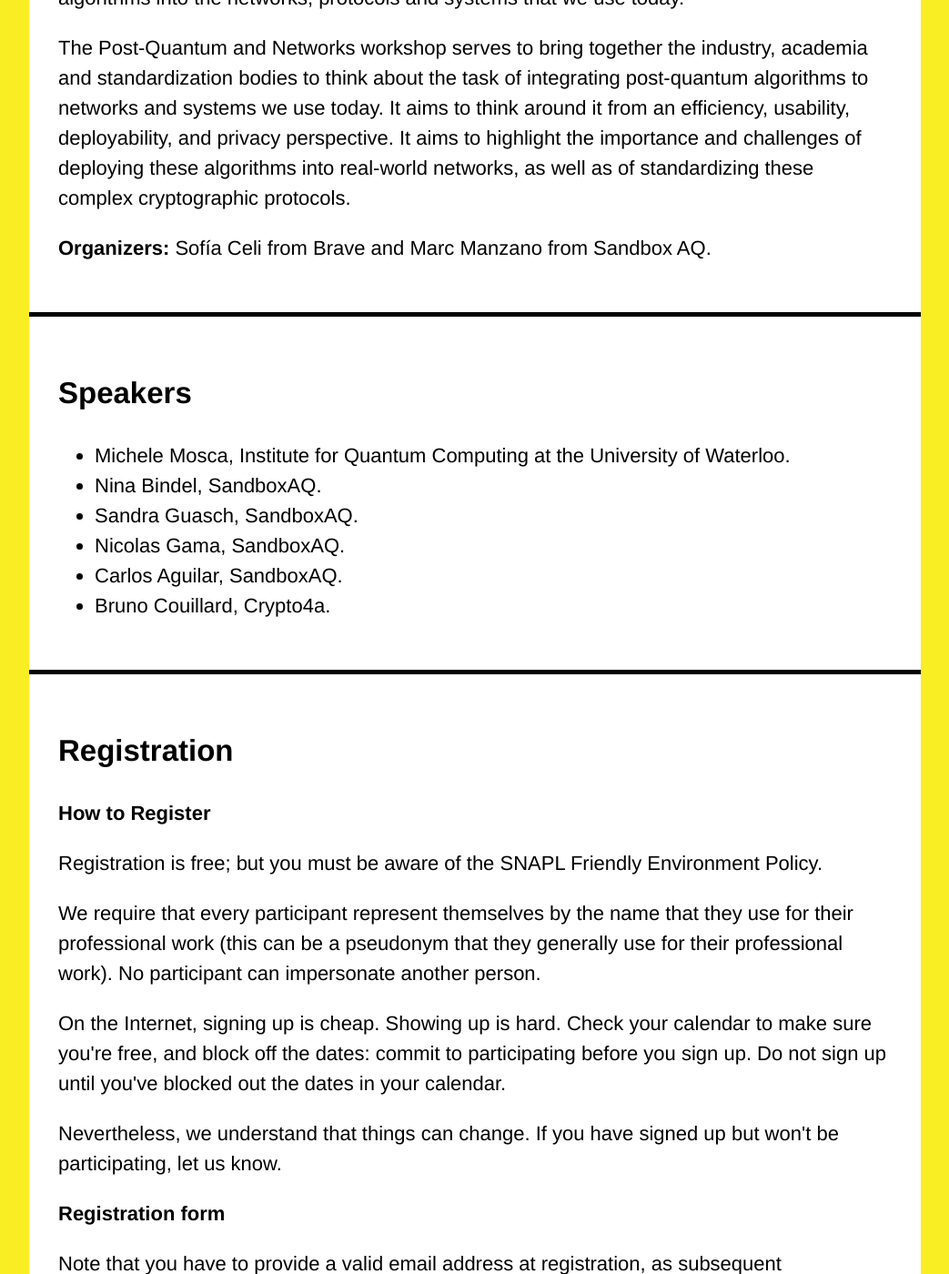
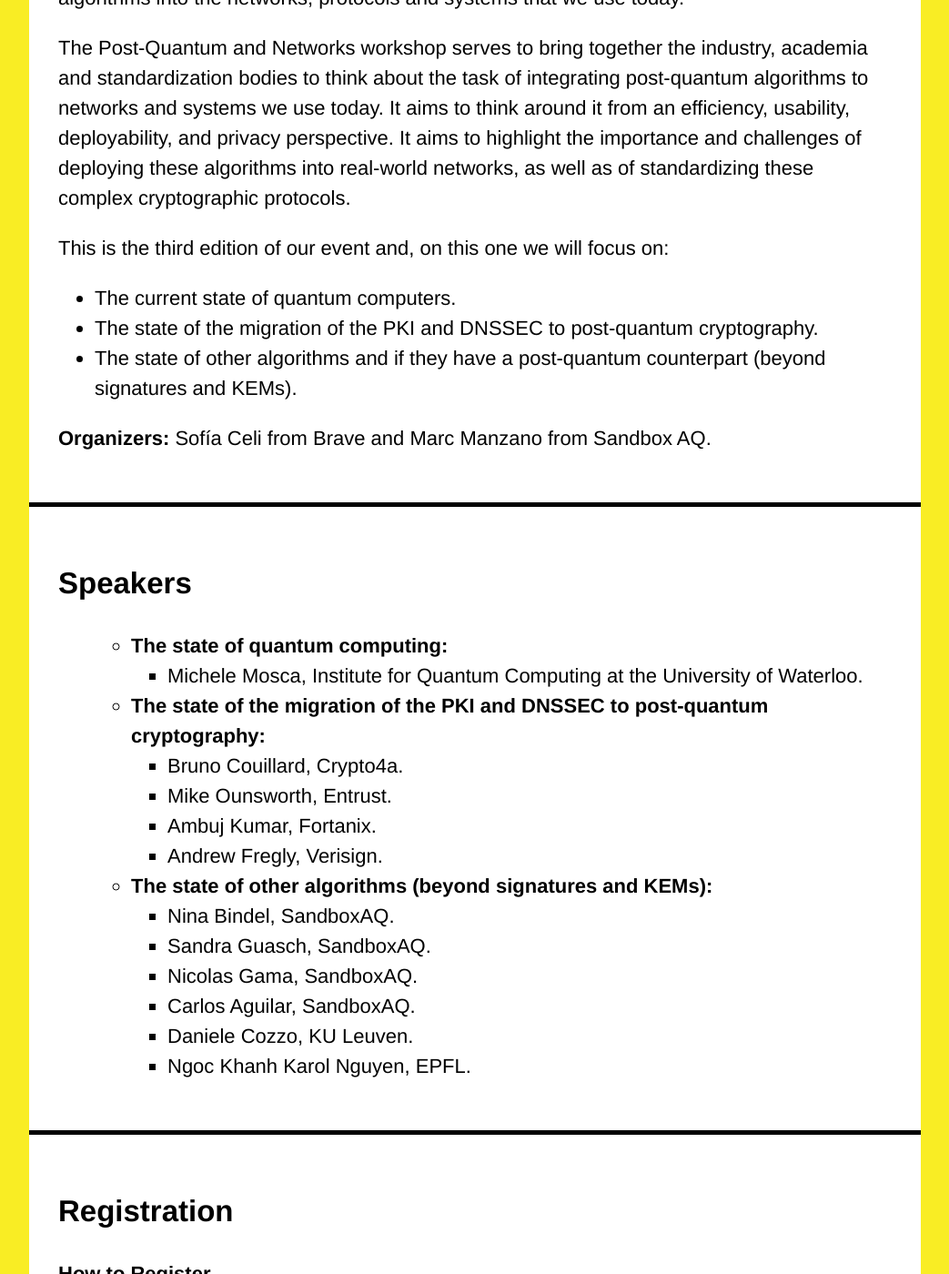
Before and after one commit to claucece/PQNet-Workshop, a Jekyll site: the page built from index.html, in a window 1280 px wide and 1400 px high, scrolled down 867 px. Shown: the whole window at 91% size, without its empty margins (118-1161 px from the left). Built offline with Jekyll 4.4.1, drawn with Linux system fonts in a browser that asks for light colours.

Commit message:
Make it pretty

```diff
--- a/index.html
+++ b/index.html
@@ -84,18 +84,41 @@
     these algorithms into real-world networks, as well as of standardizing these
     complex cryptographic protocols.
   </p>
+	<p>
+	  This is the third edition of our event and, on this one we will focus on:
+	</p>
+	<ul>
+	  <li>The current state of quantum computers.</li>
+		<li>The state of the migration of the PKI and DNSSEC to post-quantum cryptography.</li>
+		<li>The state of other algorithms and if they have a post-quantum counterpart (beyond signatures and KEMs).
+	</ul>
   <p><strong>Organizers:</strong> Sofía Celi from Brave and Marc Manzano from Sandbox AQ.</p>
 </div>
 <div>
   <div class="second-box">
   <h2 id="registration">Speakers</h2>
 	<ul>
-	  <li>Michele Mosca, Institute for Quantum Computing at the University of Waterloo.</li>
-		<li>Nina Bindel, SandboxAQ.</li>
-		<li>Sandra Guasch, SandboxAQ.</li>
-		<li>Nicolas Gama, SandboxAQ.</li>
-		<li>Carlos Aguilar, SandboxAQ.</li>
-		<li>Bruno Couillard, Crypto4a.</li>
+	  <ul>
+		<li><strong>The state of quantum computing:</strong></li>
+		<ul>
+	    <li>Michele Mosca, Institute for Quantum Computing at the University of Waterloo.</li>
+		</ul>
+		<li><strong>The state of the migration of the PKI and DNSSEC to post-quantum cryptography:</strong></li>
+		<ul>
+		  <li>Bruno Couillard, Crypto4a.</li>
+			<li>Mike Ounsworth, Entrust.</li>
+			<li>Ambuj Kumar, Fortanix.</li>
+			<li>Andrew Fregly, Verisign.</li>
+		</ul>
+		<li><strong>The state of other algorithms (beyond signatures and KEMs):</strong></li>
+		<ul>
+		  <li>Nina Bindel, SandboxAQ.</li>
+		  <li>Sandra Guasch, SandboxAQ.</li>
+		  <li>Nicolas Gama, SandboxAQ.</li>
+		  <li>Carlos Aguilar, SandboxAQ.</li>
+		  <li>Daniele Cozzo, KU Leuven.</li>
+		  <li>Ngoc Khanh Karol Nguyen, EPFL.</li>
+		</ul>
 	</ul>
 	</div>
 
```
